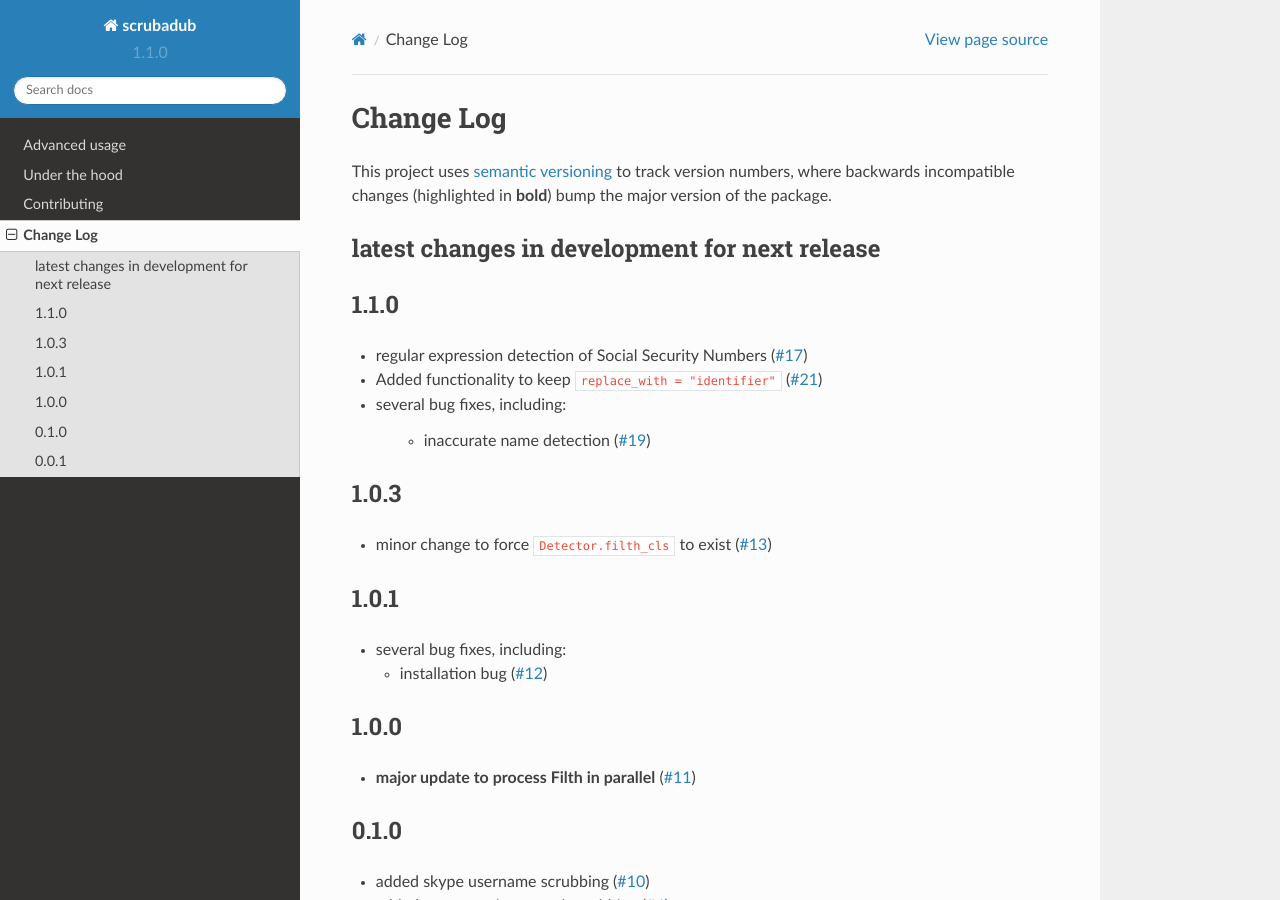
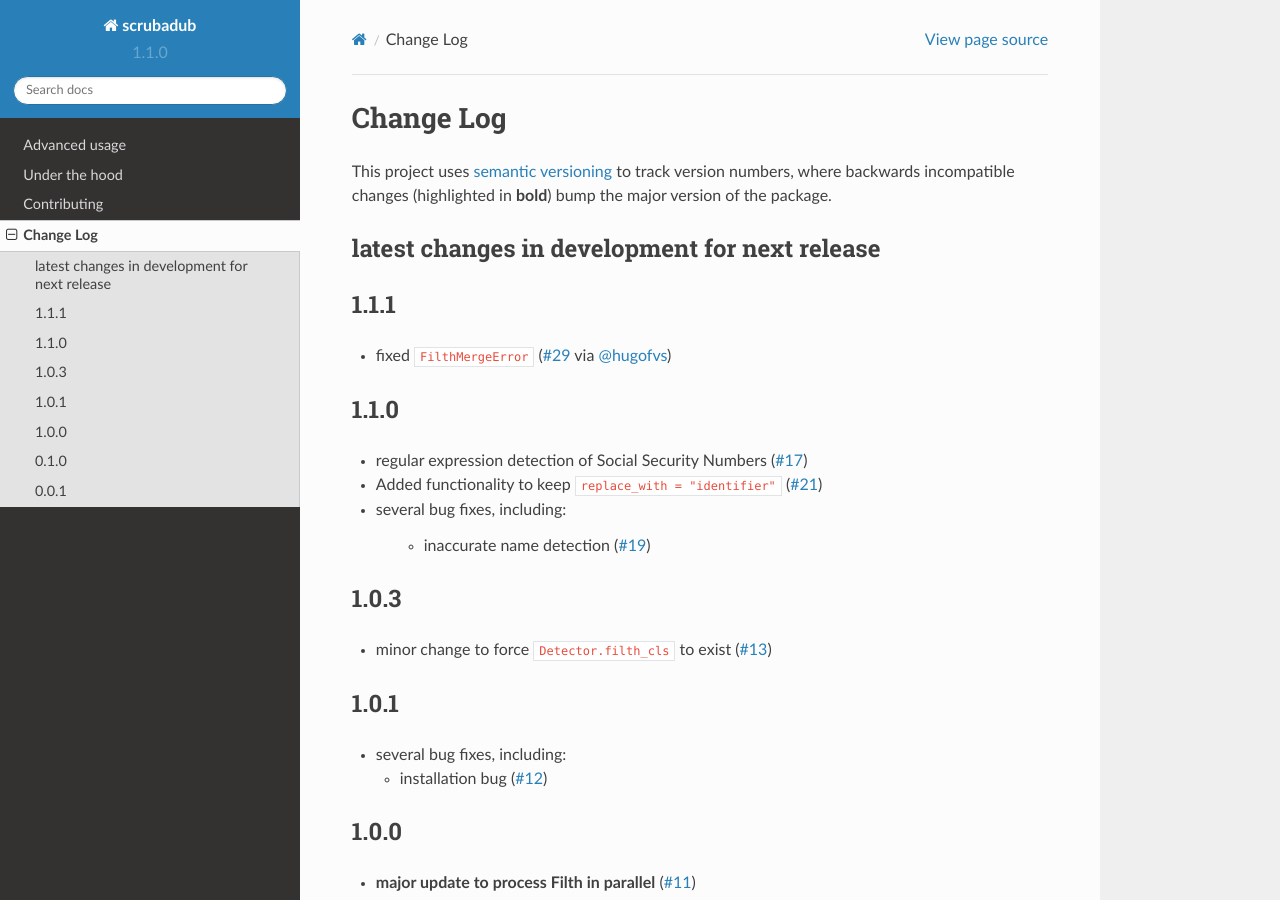
Before and after one commit to LeapBeyond/scrubadub, a Sphinx documentation site: the page built from docs/changelog.rst, in a window 1280 px wide and 900 px high. Built offline with Sphinx 7.4.7 and the Read the Docs theme 2.0.0, drawn with Linux system fonts in a browser that asks for light colours.

Commit message:
updated docs

```diff
--- a/docs/changelog.rst
+++ b/docs/changelog.rst
@@ -10,6 +10,11 @@ latest changes in development for next release
 ----------------------------------------------
 
 .. THANKS FOR CONTRIBUTING; MENTION WHAT YOU DID IN THIS SECTION HERE!
+
+1.1.1
+-----
+
+* fixed ``FilthMergeError`` (`#29`_ via `@hugofvs`_)
 
 1.1.0
 -----
@@ -68,6 +73,7 @@ latest changes in development for next release
    to make the text above relatively clean
 
 .. _@deanmalmgren: https://github.com/deanmalmgren
+.. _@hugofvs: https://github.com/hugofvs
 
 
 .. list of issues that have been resolved. putting links here to make
@@ -86,3 +92,4 @@ latest changes in development for next release
 .. _#17: https://github.com/datascopeanalytics/scrubadub/issues/17
 .. _#19: https://github.com/datascopeanalytics/scrubadub/issues/19
 .. _#21: https://github.com/datascopeanalytics/scrubadub/issues/21
+.. _#29: https://github.com/datascopeanalytics/scrubadub/issues/29
```
